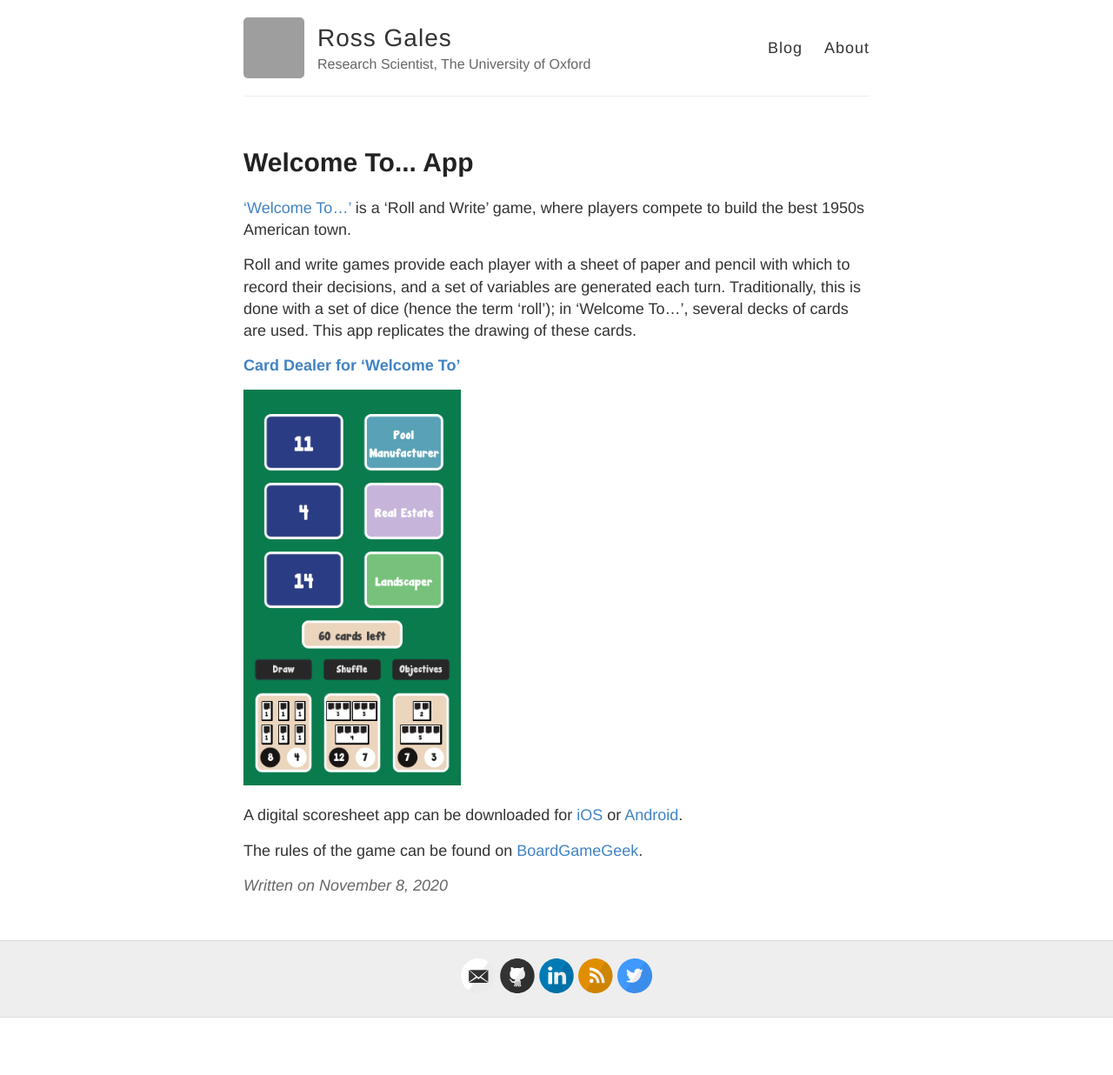
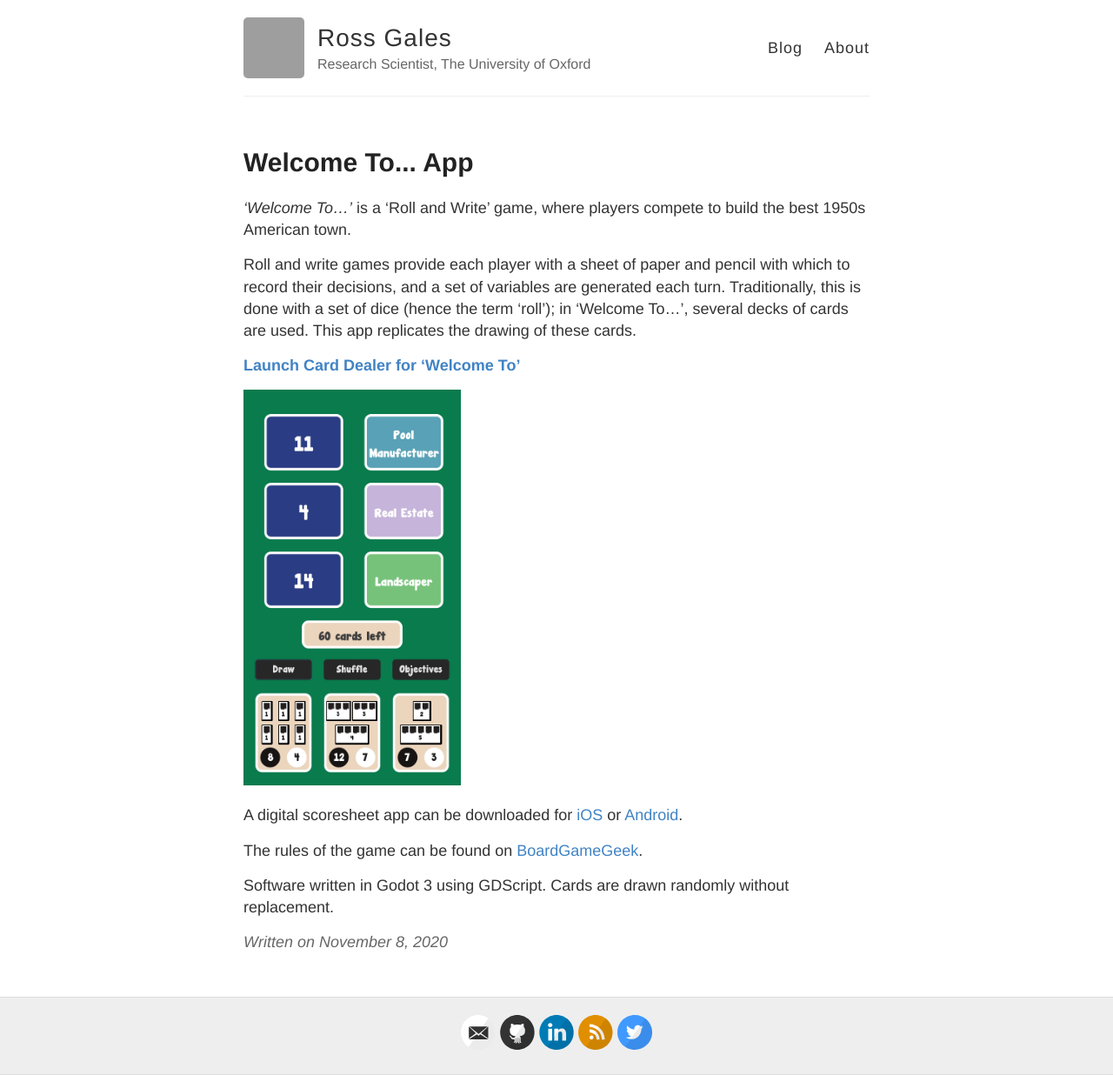
Before and after one commit to rosscg/rosscg.github.io, a Jekyll site: the page built from _posts/2020-11-8-Welcome-To.md, in a window 1280 px wide. Shown: the whole page at 87% size. Built offline with Jekyll 4.4.1, drawn with Linux system fonts in a browser that asks for light colours; comment, search, counter and statistics services are not loaded; before the commit the page ends 1170 px from its top, so only the background shows below that; grey boxes are pictures that could not be loaded.

Commit message:
WelcomeTo post

```diff
--- a/_posts/2020-11-8-Welcome-To.md
+++ b/_posts/2020-11-8-Welcome-To.md
@@ -3,14 +3,16 @@ layout: post
 title: Welcome To... App
 ---
 
-['Welcome To...'](https://boardgamegeek.com/boardgame/233867/welcome) is a 'Roll and Write' game, where players compete to build the best 1950s American town.
+*'Welcome To...'* is a 'Roll and Write' game, where players compete to build the best 1950s American town.
 
 Roll and write games provide each player with a sheet of paper and pencil with which to record their decisions, and a set of variables are generated each turn. Traditionally, this is done with a set of dice (hence the term 'roll'); in 'Welcome To...', several decks of cards are used. This app replicates the drawing of these cards.
 
-[**Card Dealer for 'Welcome To'**]({{ site.baseurl }}/welcometo/WelcomeTo.html){:target="_blank"}
+[**Launch Card Dealer for 'Welcome To'**]({{ site.baseurl }}/welcometo/WelcomeTo.html){:target="_blank"}
 
 <img src="/images/posts/welcometo.png" alt="Welcome To App" width="250"/>
 
 A digital scoresheet app can be downloaded for [iOS](https://apps.apple.com/us/app/welcome-to-your-perfect-home/id1358077007) or [Android](https://play.google.com/store/apps/details?id=com.bluecocker.welcome).
 
 The rules of the game can be found on [BoardGameGeek](https://boardgamegeek.com/filepage/162102/welcome-english-rules-20).
+
+Software written in Godot 3 using GDScript. Cards are drawn randomly without replacement.
```
Also changed, not shown: welcometo/WelcomeTo.png (deleted), welcometo/favicon.ico (added), welcometo/favicon.png (deleted).
